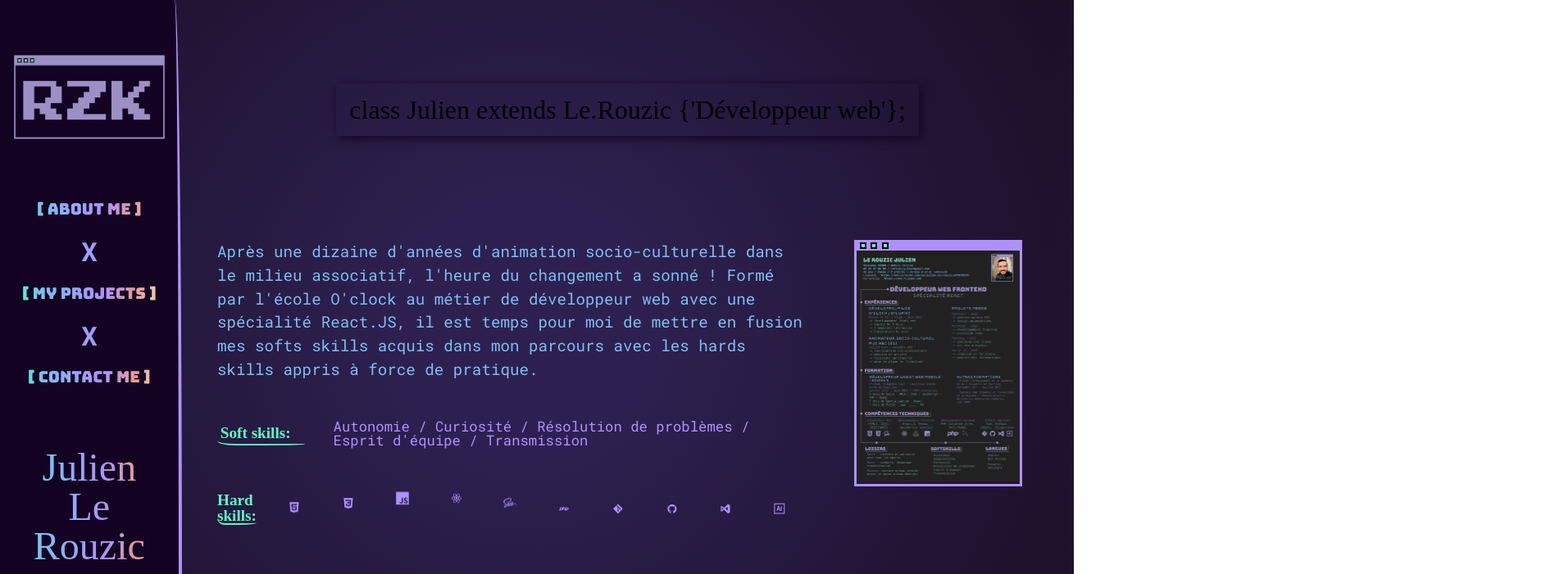
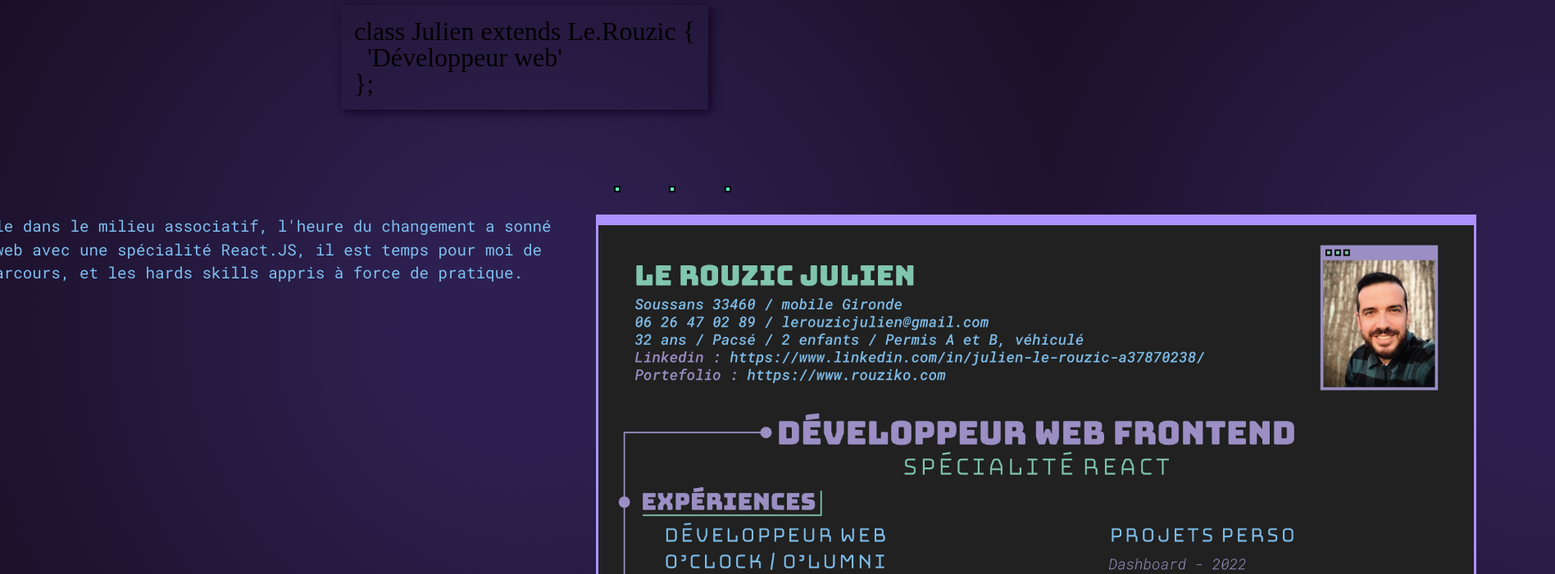
Before and after one commit to lerouzicjulien/rouziko.com, a React app: page /aboutme in a window 1280 px wide. Shown: the top 701 px of the page at 82% size, 1897 px wide, since content can reach past the window. Built offline with nearby package versions, Linux system fonts and the light colour scheme; a web font is replaced by a local one.

Commit message:
WIP: page about me responsive

```diff
--- a/src/components/AboutMe/index.js
+++ b/src/components/AboutMe/index.js
@@ -27,21 +27,25 @@ function AboutMe() {
   useEffect(() => {
     Prism.highlightAll();
   }, []);
-  const title = 'class Julien extends Le.Rouzic {\'Développeur web\'};';
+  const title = 'class Julien extends Le.Rouzic {';
+  const title2 = '  \'Développeur web\'';
+  const title3 = '};';
   // const softskills = 'let softskills = ["Autonomie", "Curiosité", "Résolution de problèmes",  "Esprit  d\'équipe", "Transmission"];';
   return (
     <div className="aboutMe">
       <Fade down>
         <div className="dev-title">
           <pre>
-            <code className="language-jsx">{title}</code>
+            <code className="language-jsx">{title}</code><br />
+            <code className="language-jsx">{title2}</code><br />
+            <code className="language-jsx">{title3}</code>
           </pre>
         </div>
       </Fade>
       <Fade up distance="17%">
         <div className="part">
           <div className="part-one">
-            <p className="part-one-paragraph">Après une dizaine d'années d'animation socio-culturelle dans le milieu associatif, l'heure du changement a sonné ! Formé par l'école O'clock au métier de développeur web avec une spécialité React.JS, il est temps pour moi de mettre en fusion mes softs skills acquis dans mon parcours avec les hards skills appris à force de pratique.</p>
+            <p className="part-one-paragraph">Après une dizaine d'années d'animation socio-culturelle dans le milieu associatif, l'heure du changement a sonné ! Formé par l'école O'clock au métier de développeur web avec une spécialité React.JS, il est temps pour moi de mettre en fusion mes softs skills acquis durant mon parcours, et les hards skills appris à force de pratique.</p>
             <div className="part-one-words">
               {/* <pre>
                 <code className="language-jsx">{softskills}</code>
--- a/src/components/AboutMe/styles.scss
+++ b/src/components/AboutMe/styles.scss
@@ -2,21 +2,187 @@
 
 .aboutMe{
   font-size: vars.$text-size;
-  width: 85%;
-  // height: 100vh;
+  width: 100vw;
   display: flex;
   flex-direction: column;
   align-items: center;
-  justify-content: space-around;
-  padding: 2em;
+  justify-content: center;
+  padding: 0.3em;
+}
+
+.dev-title{
+  font-size: 0.7em;
+}
+
+.part{
+
+  &-one{
+    font-family: vars.$text-font;
+    color: vars.$blue;
+    font-weight: 400;
+
+    &-paragraph{
+      line-height: 1.5em;
+      text-justify: inter-word;
+      font-size: 0.7em;
+      margin: 1.5em 0 1.5em 0;
+      // width: 100%;
+    }
+
+    &-words{
+      &-single{
+        color: vars.$violet;
+        margin: 1em 0;
+        line-height: 2em;
+        text-align: center;
+        font-size: 0.8em;
+
+        &-title{
+          color: vars.$green;
+          font-family: vars.$titles-font;
+          font-size: 1em;
+          text-align: center;
+          margin: 2em auto 0 auto;
+          width: 8em;
+          font-weight: 700;
+          border-bottom: 0.2em solid vars.$green;
+          border-width: 2px;
+          border-radius:0% 4% 45% 20%/0% 95% 6% 20%;
+        }
+      }
+    }
+
+    &-icones{
+      margin: 2em auto 0 0.7em;
+
+
+      &-di{
+        margin: 1em auto;
+        transition: 0.5s;
+        animation: iconesTranslate 5s infinite;
+
+        &:nth-child(2){
+          animation-delay: 0;
+          margin-top: .5em;
+        }
+        &:nth-child(3){
+          animation-delay: 0.1s;
+        }
+        &:nth-child(4){
+          animation-delay: 0.2s;
+        }
+        &:nth-child(5){
+          animation-delay: 0.3s;
+        }
+        &:nth-child(6){
+
+          animation-delay: 0.4s;
+        }
+        &:nth-child(7){
+          animation-delay: 0.5s;
+        }
+        &:nth-child(8){
+          animation-delay: 0.6s;
+        }
+        &:nth-child(9){
+          animation-delay: 0.7s;
+        }
+        &:nth-child(10){
+          animation-delay: 0.8s;
+        }
+        &:nth-child(11){
+          animation-delay: 0.9s;
+        }
+
+        &-title{
+          color: vars.$green;
+          font-family: vars.$titles-font;
+          font-size: 1em;
+          text-align: center;
+          margin: auto;
+          width: 10em;
+          font-weight: 700;
+          border-bottom: 0.2em solid vars.$green;
+          border-width: 2px;
+          border-radius:0% 4% 45% 20%/0% 95% 6% 20%;
+        }
+      }
+    }
+  }
+
+  &-two{
+    &-cv{
+      display: flex;
+      flex-direction: column;
+      align-items: center;
+      align-self: flex-start;
+      width: 90%;
+      margin: auto;
+      border-top: 13px solid vars.$violet;
+      border-bottom: 3px solid vars.$violet;
+      border-left: 3px solid vars.$violet;
+      border-right: 3px solid vars.$violet;
+      position: relative;
+
+      animation: scaleCV 5s infinite;
+      &-text {
+        color: vars.$violet;
+        font-family: 'Press Start 2P';
+        font-size: 2000em;
+        letter-spacing: 0.2em;
+        margin: 2em;
+      }
+      &-carre1{
+        border: solid 2px black;
+        background-color: vars.$green;
+        height: 0.5rem;
+        width: 0.5rem;
+        position: absolute;
+        top: -0.5em;
+        left: 0.2em;
+      }
+      &-carre2{
+        border: solid 2px black;
+        background-color: vars.$green;
+        height: 0.5rem;
+        width: 0.5rem;
+        position: absolute;
+        top: -0.5em;
+        left: 0.9em;
+      }
+      &-carre3{
+        border: solid 2px black;
+        background-color: vars.$green;
+        height: 0.5rem;
+        width: 0.5rem;
+        position: absolute;
+        top: -0.5em;
+        left: 1.6em;
+      }
+
+      &-image{
+        width: 100%;
+      }
+    }
+  }
+}
+
+@media (min-width: 1200px) {
+  .aboutMe{
+    font-size: vars.$text-size;
+    width: 100vw;
+    display: flex;
+    flex-direction: column;
+    align-items: center;
+    justify-content: center;
+    // padding: 2em;
   }
 
   .dev-title{
     font-size: xx-large;
     align-self: center;
+    margin-bottom: 4em;
   }
-
-
 
   .part{
     display: flex;
@@ -33,16 +199,17 @@
       width: 70%;
 
       &-paragraph{
+        font-size: 1em;
         line-height: 1.5em;
         text-justify: inter-word;
         margin: 0 0 1.5em 0;
-      width: 100%;
+        // width: 100%;
         font-weight: 400;
       }
 
       &-words{
         display: flex;
-      justify-content: flex-start;
+        justify-content: center;
         align-items: center;
         width: 100%;
         margin: 0em 0 1em 0;
@@ -58,7 +225,7 @@
 
           &:nth-child(2){
 
-          margin-left: 2em;
+            // margin-left: 2em;
           }
 
           &-title{
@@ -67,7 +234,7 @@
             font-size: 1em;
             padding: 0.2em;
             width: 15%;
-
+            margin: 0;
             border-bottom: 0.2em solid vars.$green;
             border-width: 2px;
             border-radius:0% 4% 45% 20%/0% 95% 6% 20%;
@@ -144,13 +311,19 @@
         flex-direction: column;
         align-items: center;
         align-self: flex-start;
-      width: 20%;
+        width: 15em;
         margin: 0 1em 2em 3em;
         border-top: 13px solid vars.$violet;
         border-bottom: 3px solid vars.$violet;
         border-left: 3px solid vars.$violet;
         border-right: 3px solid vars.$violet;
         position: relative;
+
+        color: vars.$violet;
+        font-family: 'Press Start 2P';
+        font-size: 5em;
+        letter-spacing: 0.2em;
+        margin-left: .35em;
 
         animation: scaleCV 5s infinite;
 
@@ -188,6 +361,8 @@
       }
     }
   }
+}
+
 
 @keyframes iconesTranslate {
   0%{
--- a/src/components/App/index.js
+++ b/src/components/App/index.js
@@ -18,7 +18,7 @@ function App() {
           path="/aboutme"
           element={(
             <>
-              <Header />
+              {/* <Header /> */}
               <AboutMe />
             </>
           )}
--- a/src/components/Header/styles.scss
+++ b/src/components/Header/styles.scss
@@ -1,14 +1,4 @@
 @use '../../styles/vars';
-
-.me{
-  font-family: vars.$barCode-font;
-  font-size: 3rem;
-  background-image: vars.$gradient;
-  background-clip: text;
-  color: transparent;
-  margin-bottom: 2em;
-  text-align: center;
-}
 
 .header{
   display: flex;
@@ -18,17 +8,12 @@
   width: 15em;
   height: 100vh;
   padding: 0.8rem;
-
   background-color: vars.$dark;
-
   border-right: 1rem solid vars.$violet;
   border-width: 4px;
   border-radius:0 4% 92% 0/4% 95% 6% 95%;
-
   font-family: vars.$nav-font;
   font-size: vars.$text-size;
-
-  // position: sticky;
   z-index: 1;
 
   &-img{
@@ -53,11 +38,8 @@
 
     &-li{
       margin: vars.$margin-bloc;
-      // padding: vars.$padding-bloc;
 
       &:hover{
-        // text-shadow: 2px 2px 7px vars.$green;
-        // border: 1px solid vars.$violet;
         transform: scale(1.1);
         color: vars.$violet;
       }
@@ -76,6 +58,16 @@
   }
 }
 
+.me{
+  font-family: vars.$barCode-font;
+  font-size: 3rem;
+  background-image: vars.$gradient;
+  background-clip: text;
+  color: transparent;
+  margin-bottom: 2em;
+  text-align: center;
+}
+
 @keyframes rotate{
   0%{
     transform-origin: center;
--- a/src/styles/_vars.scss
+++ b/src/styles/_vars.scss
@@ -21,9 +21,3 @@
 
 //* padding *\\
 $padding-bloc: 1rem;
-
-//'Bungee', cursive;
-//'Bungee Hairline', cursive;
-// 'Bungee Shade', cursive;
-// 'Libre Barcode 39 Extended Text', cursive;
-// 'Roboto Mono'
```
Lines whose indentation alone changed are shown as unchanged.
